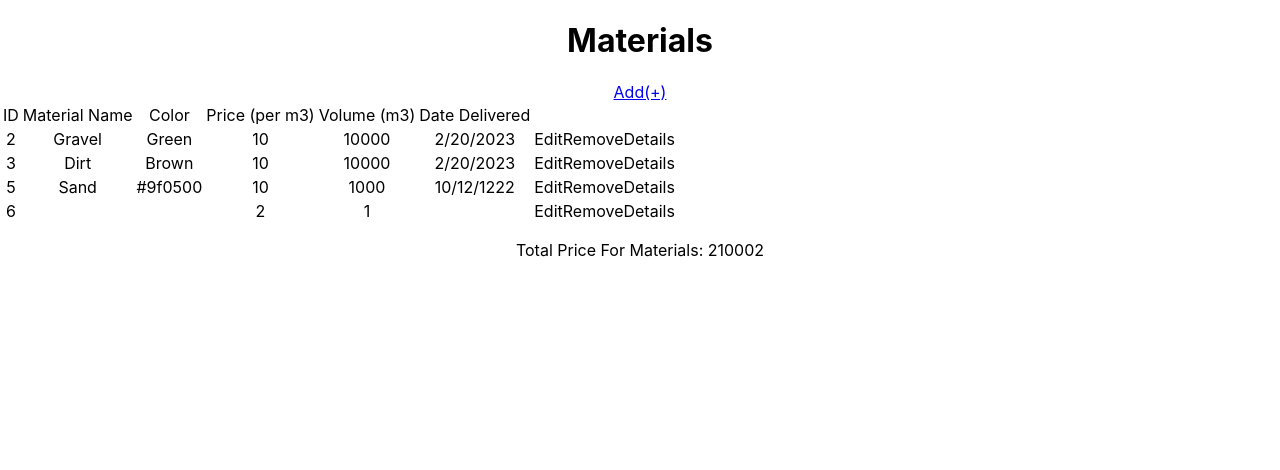
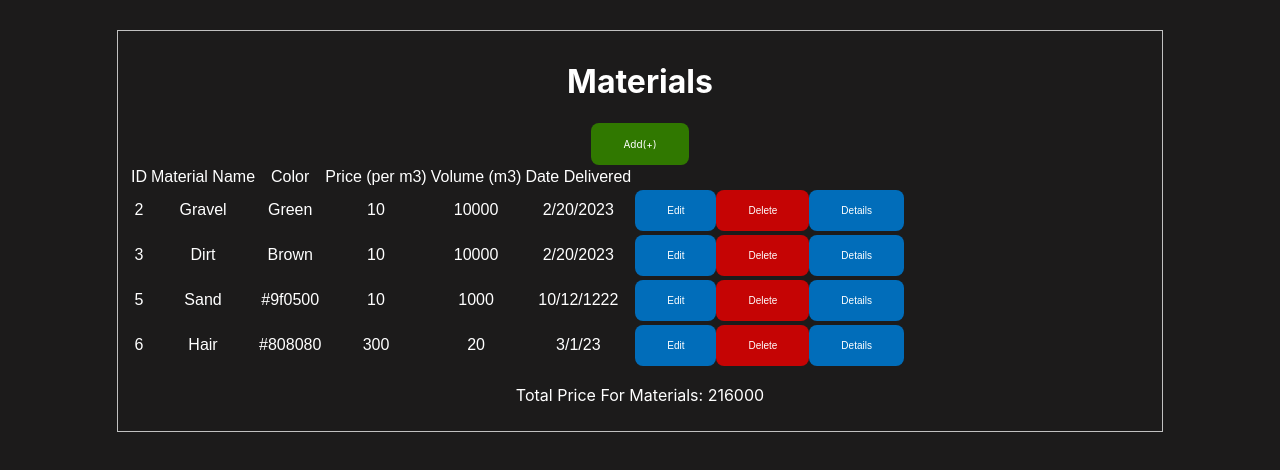
Before and after one commit to eplof44/front-end-project, a React (Create React App) app: page / in a window 1280 px wide. Shown: the top 470 px of the page. Built offline with nearby package versions, Linux system fonts and the light colour scheme; data requests are answered from the project's data file.

Commit message:
add styling

```diff
--- a/db.json
+++ b/db.json
@@ -25,11 +25,11 @@
       "id": 5
     },
     {
-      "name": "",
-      "color": "",
-      "price": "2",
-      "volume": "1",
-      "date": "",
+      "name": "Hair",
+      "color": "#808080",
+      "price": "300",
+      "volume": "20",
+      "date": "3/1/23",
       "id": 6
     }
   ]
--- a/src/App.css
+++ b/src/App.css
@@ -1,6 +1,59 @@
 .App {
   text-align: center;
 }
+body {
+  background-color: rgb(28, 27, 27);
+  color: white;
+  margin: auto;
+  margin-top: 30px;
+  border: .5px solid rgb(193, 193, 193);
+  padding: 10px;
+  width: 80%;
+  padding: 10px;
+}
+
+h1 {
+  color: white;
+}
+table {
+  font-family: Arial, Helvetica, sans-serif;
+}
+
+.btn {
+  background-color: #016dba;
+  border-radius: 8px;
+  border: none;
+  color: white;
+  padding: 15px 32px;
+  text-align: center;
+  text-decoration: none;
+  display: inline-block;
+  font-size: 10px;
+}
+
+.btn-delete {
+  background-color: #c50404;
+  border-radius: 8px;
+  border: none;
+  color: white;
+  padding: 15px 32px;
+  text-align: center;
+  text-decoration: none;
+  display: inline-block;
+  font-size: 10px;
+}
+
+  .btn-add {
+    background-color: #307800;
+    border-radius: 8px;
+    border: none;
+    color: white;
+    padding: 15px 32px;
+    text-align: center;
+    text-decoration: none;
+    display: inline-block;
+    font-size: 10px;
+  }
 
 .App-logo {
   height: 40vmin;
--- a/src/MaterialCreate.js
+++ b/src/MaterialCreate.js
@@ -84,8 +84,8 @@ const MaterialCreate = () => {
 
                                     <div className="col-lg-12">
                                         <div className="form-group">
-                                            <button className="btn btn-success" type="submit">Save</button>
-                                            <Link to="/" className="btn btn-danger">Back</Link>
+                                            <button className="btn" type="submit">Save</button>
+                                            <Link to="/" className="btn">Back</Link>
                                         </div>
                                     </div>
 
--- a/src/MaterialDetail.js
+++ b/src/MaterialDetail.js
@@ -35,7 +35,7 @@ const MaterialDetail = () => {
                             <h5>Price (per m3) : {materialData.price}</h5>
                             <h5>Volume (m3) : {materialData.volume}</h5>
                             <h5>Date : {materialData.date}</h5>
-                            <Link className="btn btn-danger" to="/">Back to Listing</Link>
+                            <Link className="btn" to="/">Back to Listing</Link>
                         </div>
                     }
                 </div>
--- a/src/MaterialEdit.js
+++ b/src/MaterialEdit.js
@@ -100,8 +100,8 @@ const MaterialEdit = () => {
 
                                     <div className="col-lg-12">
                                         <div className="form-group">
-                                            <button className="btn btn-success" type="submit">Save</button>
-                                            <Link to="/" className="btn btn-danger">Back</Link>
+                                            <button className="btn" type="submit">Save</button>
+                                            <Link to="/" className="btn">Back</Link>
                                         </div>
                                     </div>
 
--- a/src/MaterialListing.js
+++ b/src/MaterialListing.js
@@ -5,11 +5,6 @@ const MaterialListing = () => {
 
     const [materialData, setMaterialData] = useState(null);
     const navigate = useNavigate();
-    // console.log(materialData)
-    // const getTotalQuantity = (materialData) => {
-    //     materialData.reduce((total, item) => item.quantity + total, 0)
-    // }
-    // console.log(getTotalQuantity)
 
     const LoadDetail = (id) => {
         navigate("/material/detail/" + id);
@@ -45,7 +40,7 @@ const MaterialListing = () => {
                 <div className="card-body">
                     <h1>Materials</h1>
                     <div className="divbtn">
-                        <Link to="material/create" className="btn btn-success">Add(+)</Link>
+                        <Link to="material/create" className="btn-add">Add(+)</Link>
                     </div>
                     <table className="table table-bordered">
                         <thead className="bg-dark text-white">
@@ -69,9 +64,9 @@ const MaterialListing = () => {
                                         <td>{item.price}</td>
                                         <td>{item.volume}</td>
                                         <td>{item.date}</td>
-                                        <td><a onClick={() => { LoadEdit(item.id) }} className="btn btn-success">Edit</a>
-                                            <a onClick={() => { Removefunction(item.id) }} className="btn btn-danger">Remove</a>
-                                            <a onClick={() => { LoadDetail(item.id) }} className="btn btn-primary">Details</a>
+                                        <td><a onClick={() => { LoadEdit(item.id) }} className="btn">Edit</a>
+                                            <a onClick={() => { Removefunction(item.id) }} className="btn-delete">Delete</a>
+                                            <a onClick={() => { LoadDetail(item.id) }} className="btn">Details</a>
                                         </td>
                                     </tr>
 
```
